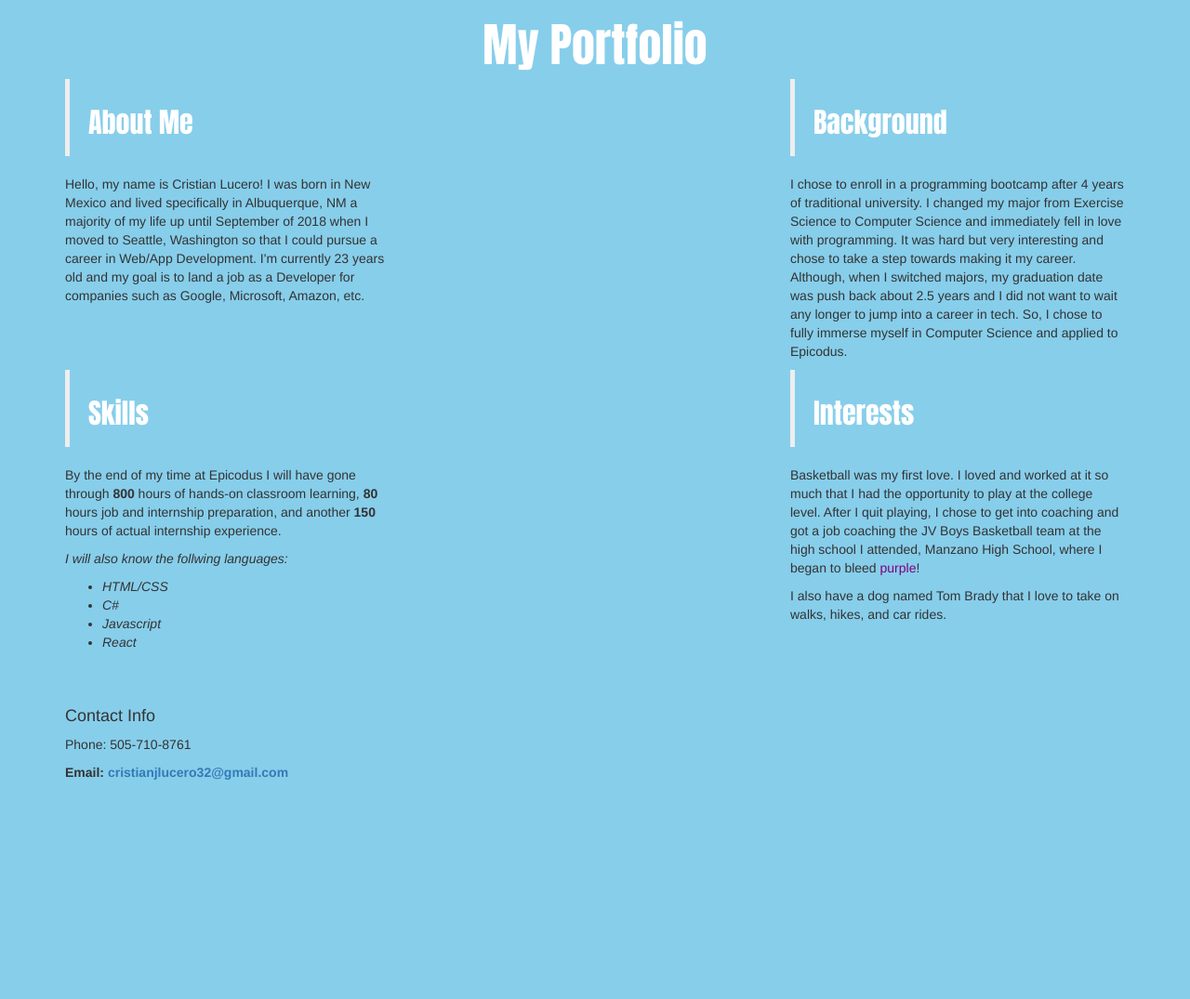
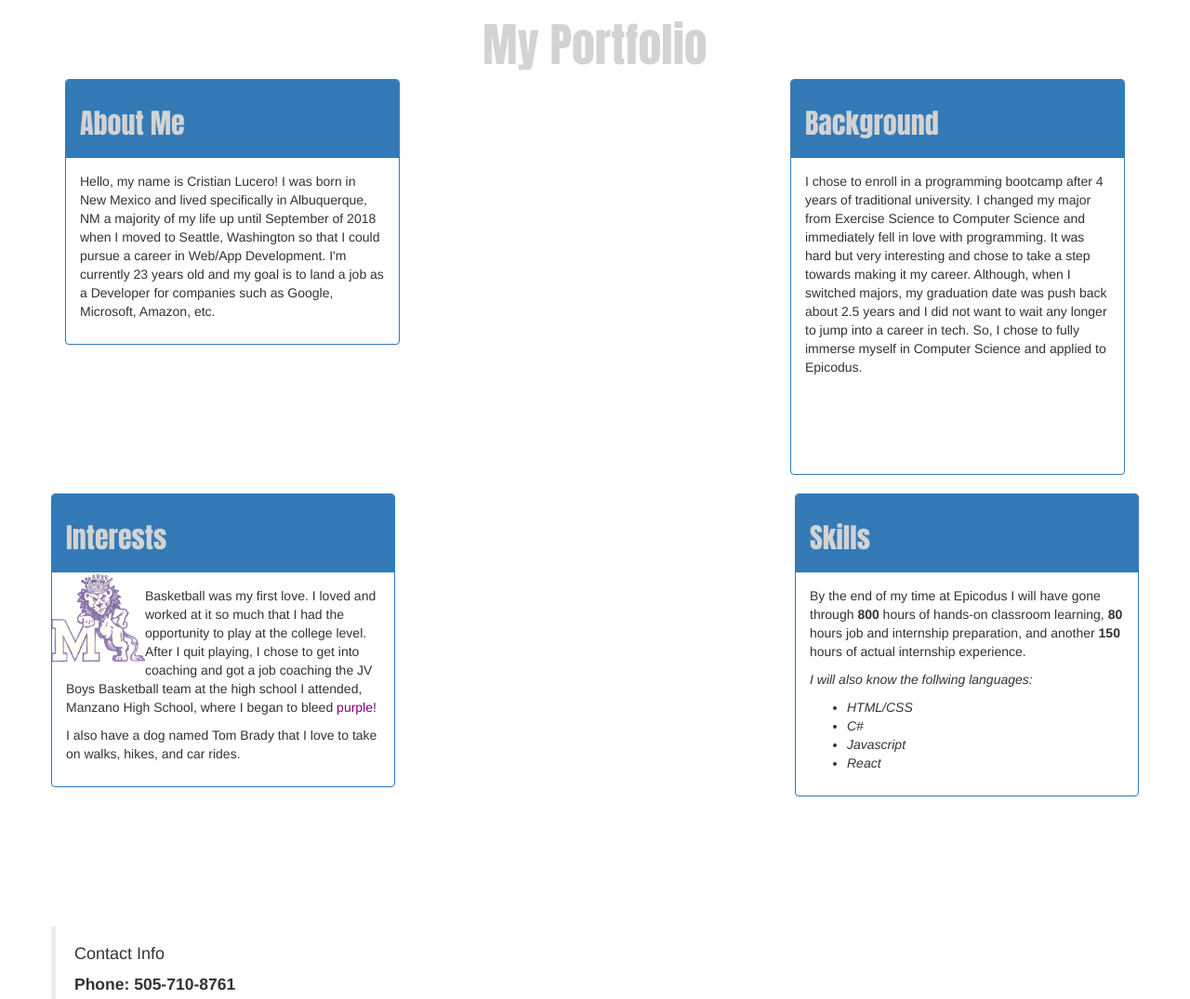
Before and after one commit to crlucero/portfolio, a plain HTML site: page Desktop/portfolio/index.html in a window 1280 px wide. Shown: the top 1075 px of the page at 93% size. Before the commit the page ends 851 px from the top, so only its background shows below. Drawn offline with Linux system fonts and the light colour scheme.

Commit message:
This commit adds Panels

```diff
--- a/Desktop/portfolio/css/styles.css
+++ b/Desktop/portfolio/css/styles.css
@@ -1,22 +1,26 @@
 body {
-  background-color: skyblue;
+  background-color: white;
 }
 
 h1 {
   text-align: center;
   font-family: Impact, Charcoal, sans-serif;
-  color: white;
+  color: lightgray;
   font-size: 50px
-
 }
 
 h2 {
   font-family: Impact, white, sans-serif;
-  color: white;
+  color: lightgray;
 
 
 }
 
-blockquote {
+img {
+  float: left;
+  width: 100px
+}
 
+p {
+  text-align: auto;
 }
--- a/Desktop/portfolio/index.html
+++ b/Desktop/portfolio/index.html
@@ -11,17 +11,22 @@
     <h1 class="jumbotron-fluid">My Portfolio</h1>
 
   <div class="container">
+
       <div class="row">
 
         <div class="col-md-4">
-          <blockquote class="blockquote text-left">
+          <div class="panel panel-primary">
+            <div class="panel-heading">
               <h2>About Me</h2>
-          </blockquote>
-          <p>Hello, my name is Cristian Lucero! I was born in New Mexico and lived
+            </div>
+              <div class="panel-body"><p> Hello, my name is Cristian Lucero! I was born in New Mexico and lived
            specifically in Albuquerque, NM a majority of my life up until September
            of 2018 when I moved to Seattle, Washington so that I could pursue a career in
            Web/App Development. I'm currently 23 years old and my goal is
            to land a job as a  Developer for companies such as Google, Microsoft, Amazon, etc.</p>
+            </div>
+          </div>
+
 
         </div>
 
@@ -29,26 +34,54 @@
           </div>
 
         <div class="col-md-4">
-          <blockquote class="blockquote">
+          <div class="panel panel-primary">
+          <div class="panel-heading">
             <h2>Background</h2>
-          </blockquote>
-            <p>I chose to enroll in a programming bootcamp after 4 years of traditional university.
+          </div>
+            <div class="panel-body">
+              <p> I chose to enroll in a programming bootcamp after 4 years of traditional university.
             I changed my major from Exercise Science to Computer Science and immediately fell in love
             with programming. It was hard but very interesting and chose to take a step towards making it my career.
             Although, when I switched majors, my graduation date was push back about 2.5 years and I did not want
             to wait any longer to jump into a career in tech. So, I chose to fully immerse myself in Computer Science
             and applied to Epicodus.</p>
-
+          </div>
+            <br></br>
+            <br></br>
         </div>
 
       </div>
 
       <div class="row">
 
+
         <div class="col-md-4">
-        <blockquote class="blockquote text-left">
+          <div class="panel panel-primary">
+            <div class="panel-heading">
+            <h2>Interests</h2>
+            </div>
+            <img src="img/mhs.png" alt="Manzano Logo">
+            <div class="panel-body">
+            <p>Basketball was my first love. I loved and worked at it so much that I had the opportunity to
+            play at the college level. After I quit playing, I chose to get into coaching and got a job
+            coaching the JV Boys Basketball team at the high school I attended, Manzano High School, where I
+            began to bleed <span style="color:purple">purple</span>!</p>
+
+            <p>I also have a dog named Tom Brady that I love to take on walks, hikes, and car rides.</p>
+          </div>
+          </div>
+          </div>
+
+
+          <div class="col-md-4">
+          </div>
+
+        <div class="col-md-4">
+          <div class="panel panel-primary">
+            <div class="panel-heading">
             <h2>Skills</h2>
-        </blockquote>
+            </div>
+            <div class="panel-body">
             <p>By the end of my time at Epicodus I will have gone through <strong>800</strong> hours of hands-on classroom
               learning, <strong>80</strong> hours job and internship preparation, and another <strong>150</strong> hours of
               actual internship experience.</p>
@@ -59,33 +92,25 @@
                 <li>Javascript</li>
                 <li>React</li></em>
               </ul>
-
             </div>
-
-          <div class="col-md-4">
           </div>
-
-          <div class="col-md-4">
-            <blockquote class="blockquote">
-            <h2>Interests</h2>
-            </blockquote>
-              <p>Basketball was my first love. I loved and worked at it so much that I had the opportunity to
-              play at the college level. After I quit playing, I chose to get into coaching and got a job
-              coaching the JV Boys Basketball team at the high school I attended, Manzano High School, where I
-              began to bleed <span style="color:purple">purple</span>!</p>
-
-              <p>I also have a dog named Tom Brady that I love to take on walks, hikes, and car rides.</p>
-
         </div>
       </div>
 
+
       <br></br>
+      <br></br>
+      <br></br>
+
+      <blockquote class="blockquote text-left">
       <h4>Contact Info</h4>
-        <p>Phone: 505-710-8761</p>
+        <p><strong>Phone: 505-710-8761</strong></p>
         <p><strong>Email:</stong> <a href="mailto:cristianjlucero32@gmail.com" target="_top">cristianjlucero32@gmail.com</a></p>
+      </blockquote>
+
+
 
 </div>
-
 
 
   </body>
```
Lines whose indentation alone changed are shown as unchanged.
